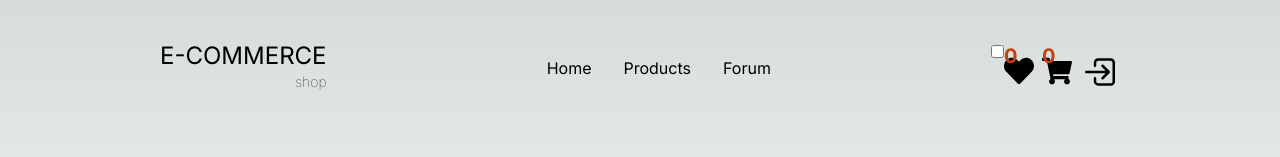
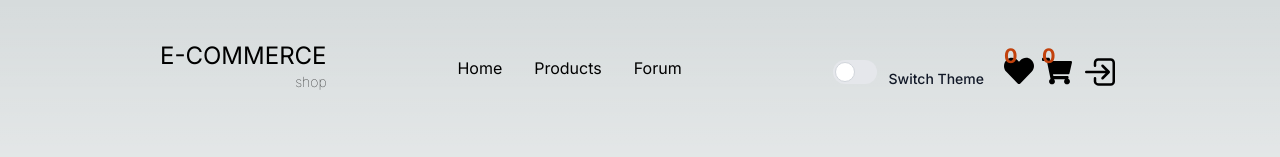
Before and after one commit to TolykbaevIlyas/e-commerce-web, a Next.js app: page / in a window 1280 px wide. Shown: the top 157 px of the page. Built offline with nearby package versions, Linux system fonts and the light colour scheme; no server answers.

Commit message:
Update switchButton.tsx

```diff
--- a/src/features/switchTheme/ui/switchButton.tsx
+++ b/src/features/switchTheme/ui/switchButton.tsx
@@ -1,11 +1,12 @@
 const SwitchButton = () => {
 
   return (
-    <div>
-      <label className="switch">
-        <input type="checkbox"/>
-        <span className="slider round"></span>
-    </label>
+    <div className="p-5">
+      <label className="relative inline-flex items-center cursor-pointer">
+        <input type="checkbox" value="" className="sr-only peer"/>
+        <div className="w-11 h-6 bg-gray-200 peer-focus:outline-none peer-focus:ring-4 peer-focus:ring-blue-300 dark:peer-focus:ring-blue-800 rounded-full peer dark:bg-gray-700 peer-checked:after:translate-x-full rtl:peer-checked:after:-translate-x-full peer-checked:after:border-white after:content-[''] after:absolute after:top-[2px] after:start-[2px] after:bg-white after:border-gray-300 after:border after:rounded-full after:h-5 after:w-5 after:transition-all dark:border-gray-600 peer-checked:bg-blue-600"></div>
+      </label>
+      <span className="ms-3 text-sm font-medium text-gray-900 dark:text-gray-300">Switch Theme</span>
     </div>
   )
 }
```
